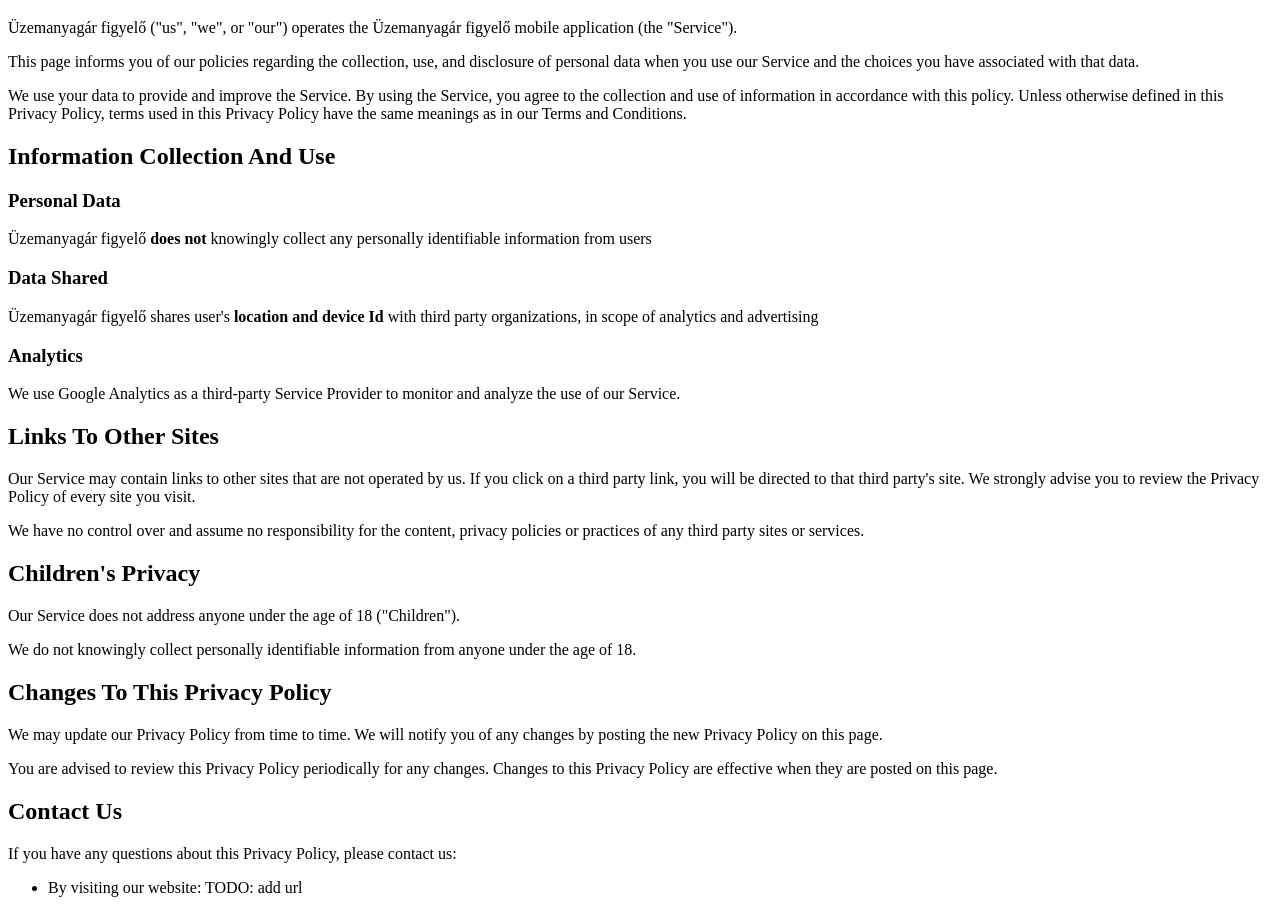
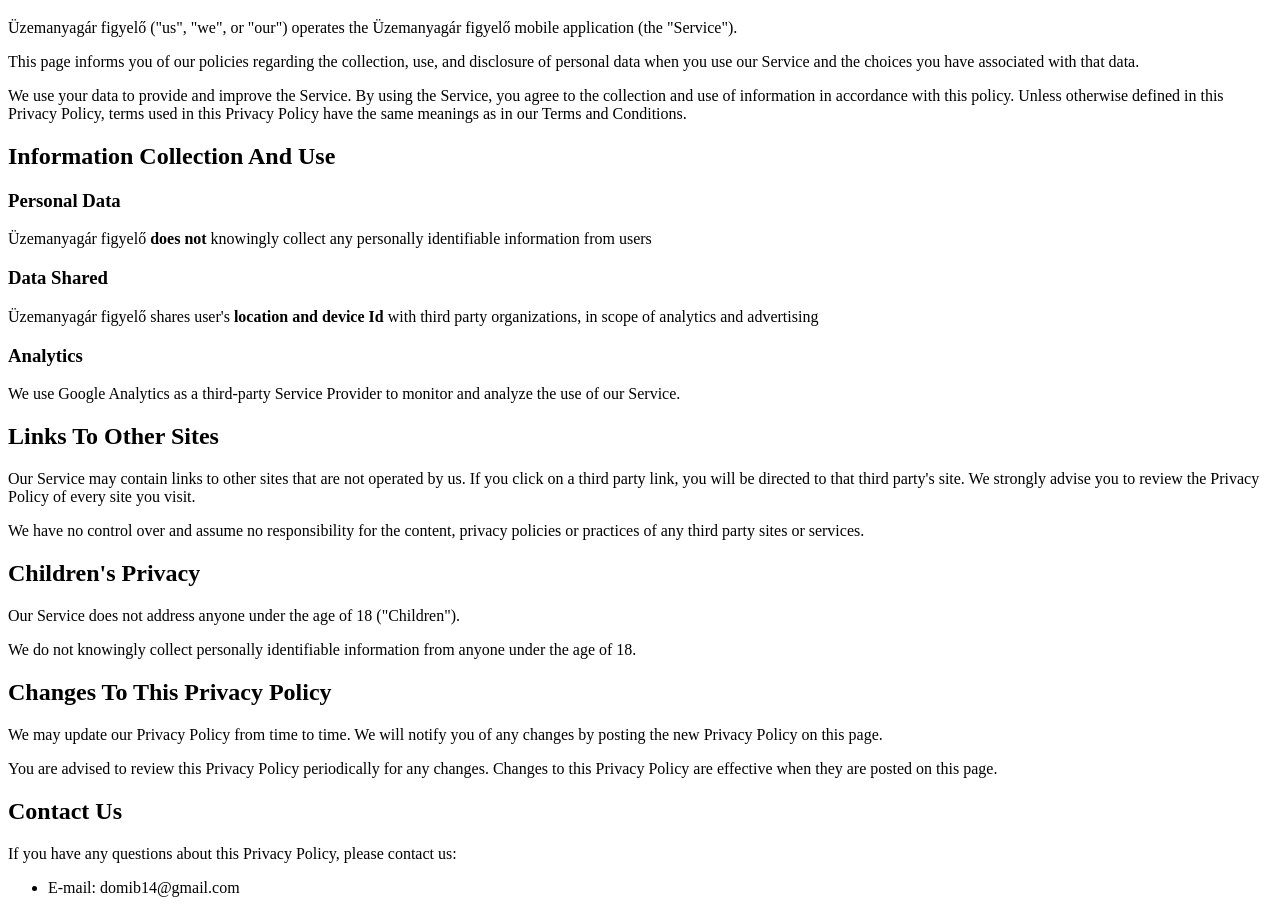
Before and after one commit to domib14/uzemanyagar-figyelo-site, a plain HTML site: page index.html in a window 1280 px wide. Shown: the part 61-974 px from the top of the page. Drawn offline with Linux system fonts and the light colour scheme.

Commit message:
add email

```diff
--- a/index.html
+++ b/index.html
@@ -40,7 +40,7 @@
     <h2>Contact Us</h2>
     <p>If you have any questions about this Privacy Policy, please contact us:</p>
     <ul>
-        <li>By visiting our website: TODO: add url</li>
+        <li>E-mail: domib14@gmail.com </li>
     </ul>
 </body>
 </html>
```
